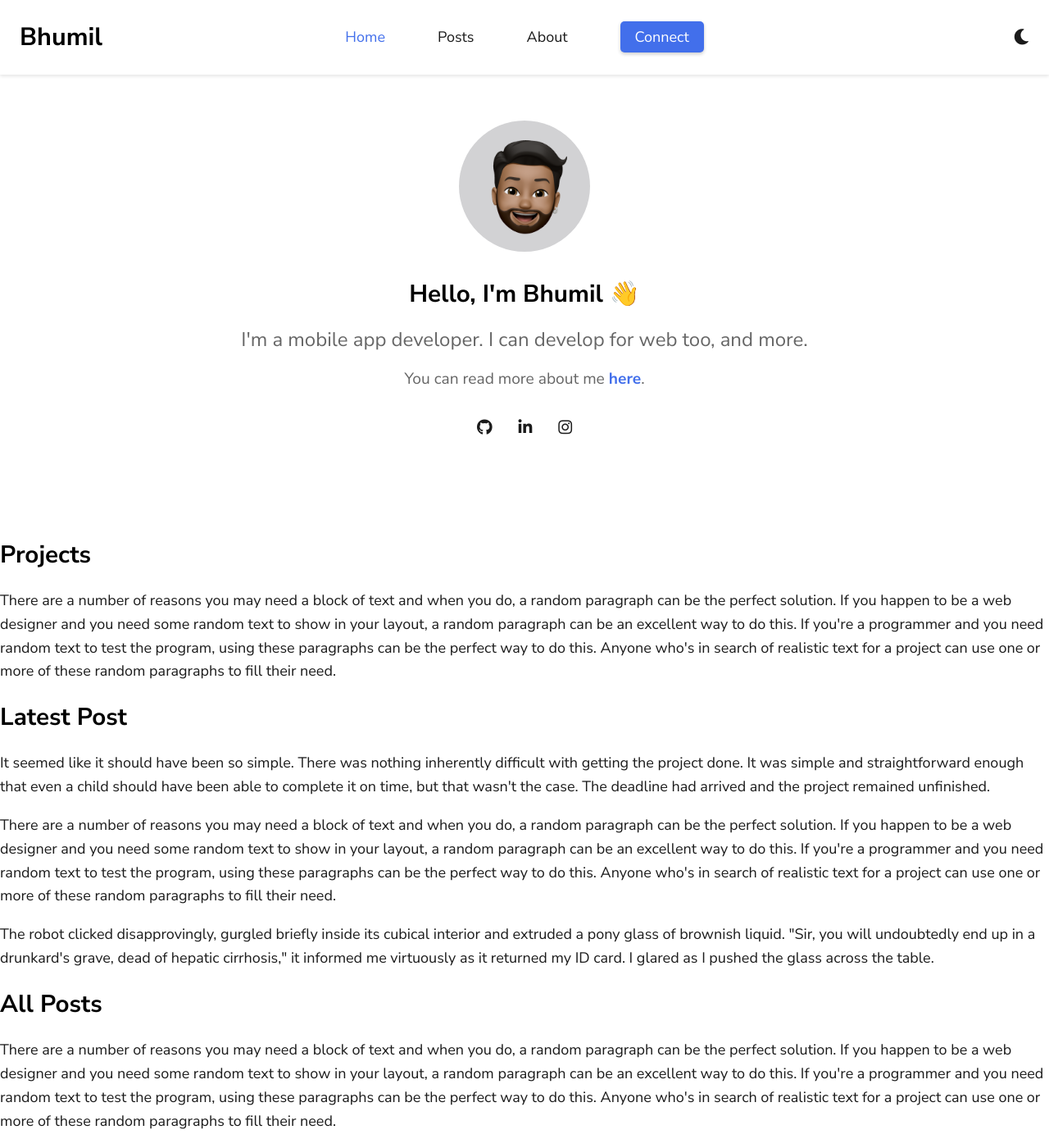
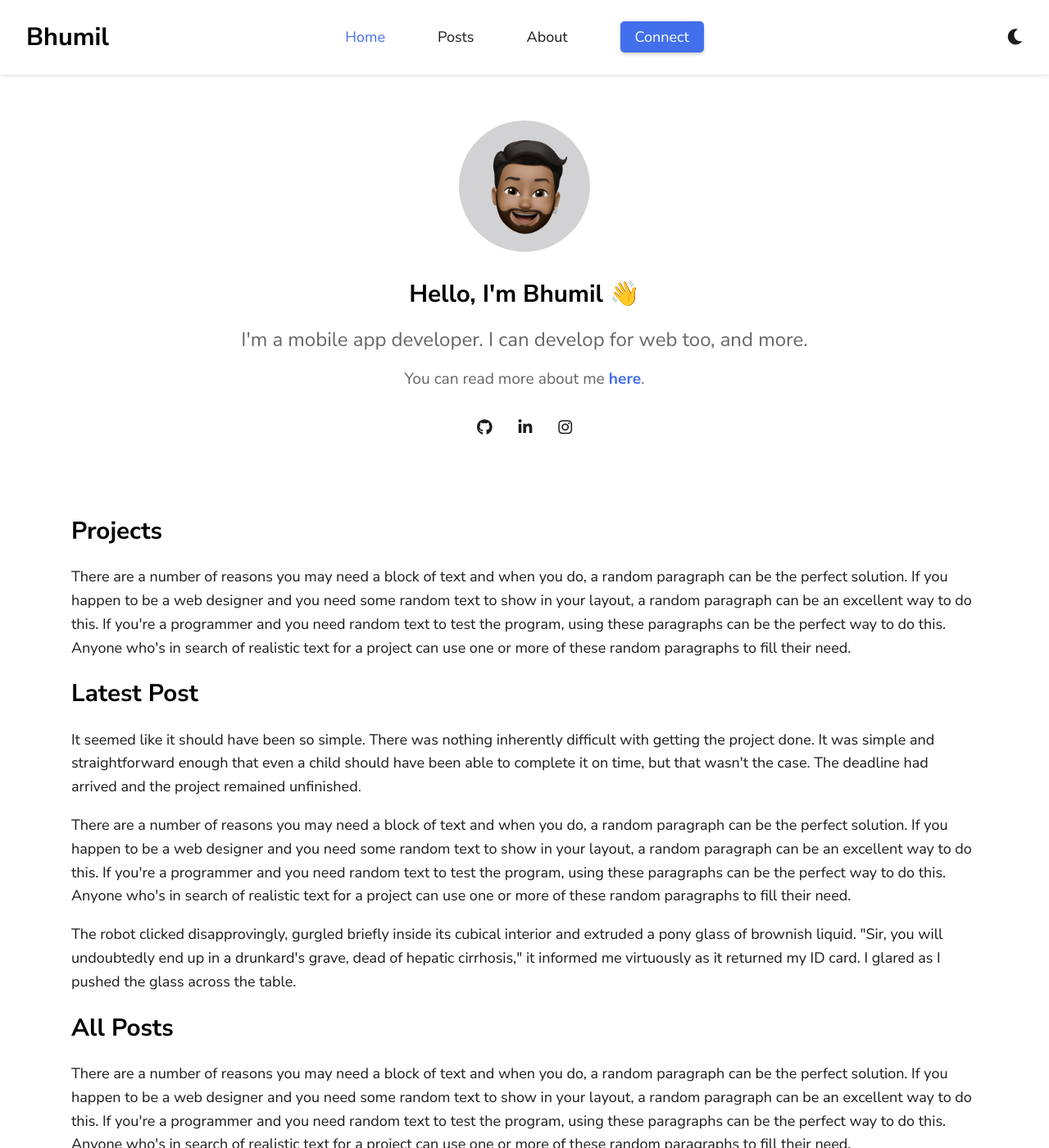
Before and after one commit to thebhumilsoni/thebhumilsoni.github.io, a Jekyll site: the page built from index.html, in a window 1280 px wide and 1400 px high. Shown: the whole window at 82% size. Built offline with Jekyll 4.4.1, drawn with Linux system fonts in a browser that asks for light colours.

Commit message:
Define standard content padding and max width

```diff
--- a/_sass/1-global/_base.scss
+++ b/_sass/1-global/_base.scss
@@ -11,8 +11,8 @@ body {
 
 .default-content-wrapper {
     @include base-content-wrapper-style;
-    padding: 1rem 1.5rem;
-    max-width: $max-width;
+    padding: 1rem $content-horizontal-padding;
+    max-width: $content-max-width;
     flex: 1;
 }
 
--- a/_sass/1-global/_variables.scss
+++ b/_sass/1-global/_variables.scss
@@ -6,4 +6,6 @@ $breakpoint-xlarge-up: 1200px;
 $border-radius: 10px;
 $button-border-radius: 5px;
 
-$max-width: 1170px;
+$content-max-width: 1170px;
+
+$content-horizontal-padding: 2rem;
--- a/_sass/3-components/_navigation.scss
+++ b/_sass/3-components/_navigation.scss
@@ -16,12 +16,12 @@
         display: flex;
         align-items: center;
         width: 100%;
-        padding: 1.1rem 1.5rem;
+        padding: 1.1rem $content-horizontal-padding;
         gap: 1.5rem;
 
         @include for-medium-up {
             justify-content: space-between;
-            padding: 1.3rem 1.5rem;
+            padding: 1.3rem $content-horizontal-padding;
         }
 
         .navbar-title {
--- a/_sass/4-layouts/_home.scss
+++ b/_sass/4-layouts/_home.scss
@@ -46,8 +46,8 @@
     z-index: 2;
     pointer-events: none;
     gap: 0.8rem;
-    max-width: $max-width;
-    padding: 0 1.5rem;
+    max-width: $content-max-width;
+    padding: 0 $content-horizontal-padding;
 
     h1, h2, h3, h4, h5, h6, p {
         width: fit-content;
@@ -116,3 +116,9 @@
         }
     }
 }
+
+.home-content {
+    @include base-content-wrapper-style;
+    max-width: $content-max-width;
+    padding: 0rem $content-horizontal-padding;
+}
--- a/_sass/4-layouts/_post.scss
+++ b/_sass/4-layouts/_post.scss
@@ -2,7 +2,7 @@
     @include base-content-wrapper-style;
     max-width: 1300px;
     margin-top: 1.5rem;
-    padding: 0rem 1.5rem;
+    padding: 0rem 2rem;
     display: flex;
     flex-direction: column;
     gap: 1rem;
@@ -56,7 +56,7 @@
 .post-content-wrapper {
     @include base-content-wrapper-style;
     max-width: 900px;
-    padding: 0rem 1.5rem;
+    padding: 0rem $content-horizontal-padding;
 
     @include for-medium-up {
         margin-top: 0.75rem;
--- a/index.html
+++ b/index.html
@@ -3,7 +3,7 @@ layout: home
 title: Home
 ---
 <div class="hero-container">
-    <div id="dynamic-background-solid" class="dynamic-background"></div>
+    <div id="dynamic-background-solid" class="dynamic-background-solid"></div>
     <div class="hero-content" data-aos="fade-up">
         <div class="hero-image">
             <img src="/assets/images/hero-image.png" alt="Bhumil Soni">
@@ -16,7 +16,7 @@ title: Home
         {% include social-links.html %}
     </div>
 </div>
-<br>
+<div class="home-content">
     <h2>Projects</h2>
     <p>There are a number of reasons you may need a block of text and when you do, a random paragraph can be the perfect solution. If you happen to be a web designer and you need some random text to show in your layout, a random paragraph can be an excellent way to do this. If you're a programmer and you need random text to test the program, using these paragraphs can be the perfect way to do this. Anyone who's in search of realistic text for a project can use one or more of these random paragraphs to fill their need.</p>
     <h2>Latest Post</h2>
@@ -27,3 +27,4 @@ title: Home
     <p>There are a number of reasons you may need a block of text and when you do, a random paragraph can be the perfect solution. If you happen to be a web designer and you need some random text to show in your layout, a random paragraph can be an excellent way to do this. If you're a programmer and you need random text to test the program, using these paragraphs can be the perfect way to do this. Anyone who's in search of realistic text for a project can use one or more of these random paragraphs to fill their need.</p>
     <p>There are a number of reasons you may need a block of text and when you do, a random paragraph can be the perfect solution. If you happen to be a web designer and you need some random text to show in your layout, a random paragraph can be an excellent way to do this. If you're a programmer and you need random text to test the program, using these paragraphs can be the perfect way to do this. Anyone who's in search of realistic text for a project can use one or more of these random paragraphs to fill their need.</p>
     <p>There are a number of reasons you may need a block of text and when you do, a random paragraph can be the perfect solution. If you happen to be a web designer and you need some random text to show in your layout, a random paragraph can be an excellent way to do this. If you're a programmer and you need random text to test the program, using these paragraphs can be the perfect way to do this. Anyone who's in search of realistic text for a project can use one or more of these random paragraphs to fill their need.</p>
+</div>
```
Lines whose indentation alone changed are shown as unchanged.
